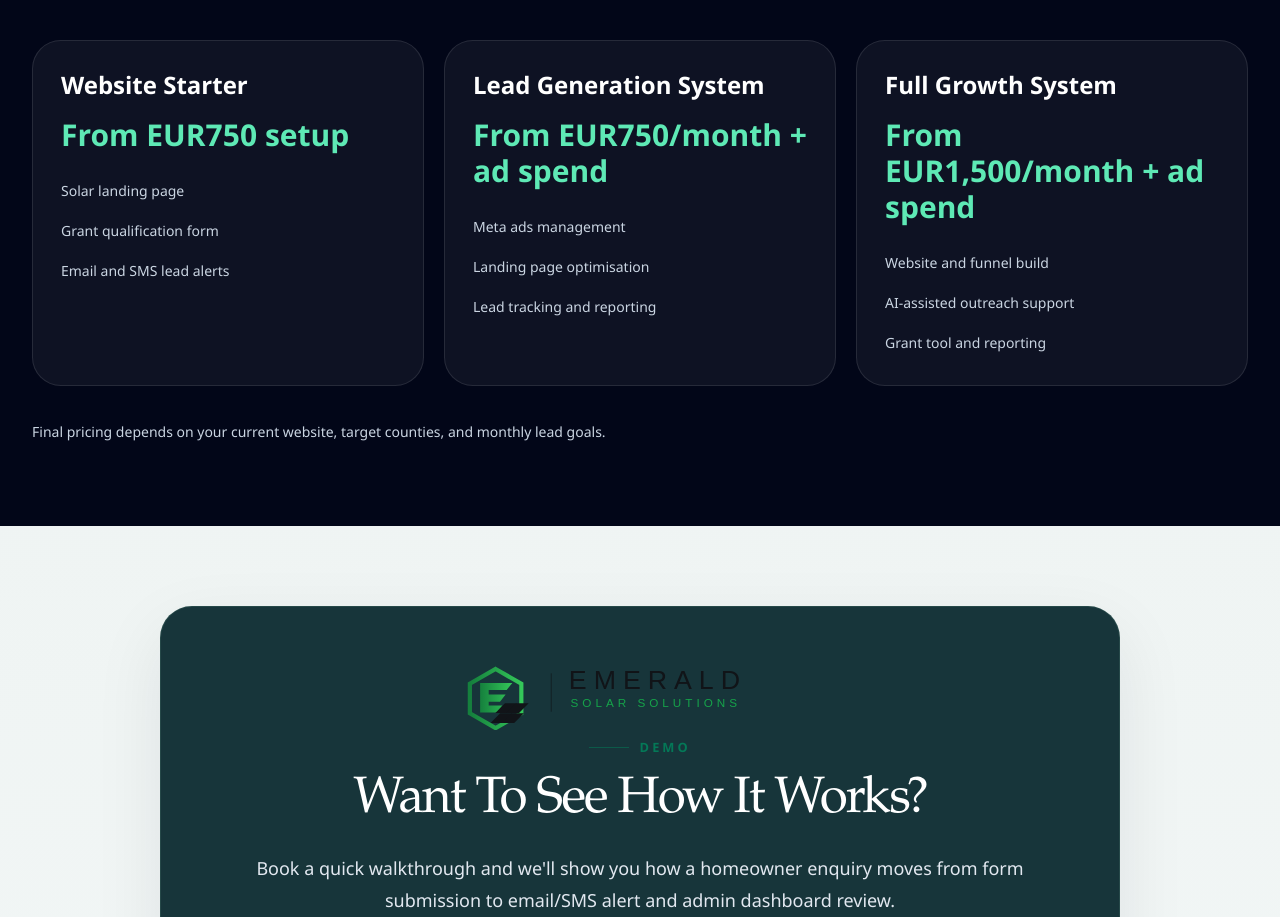
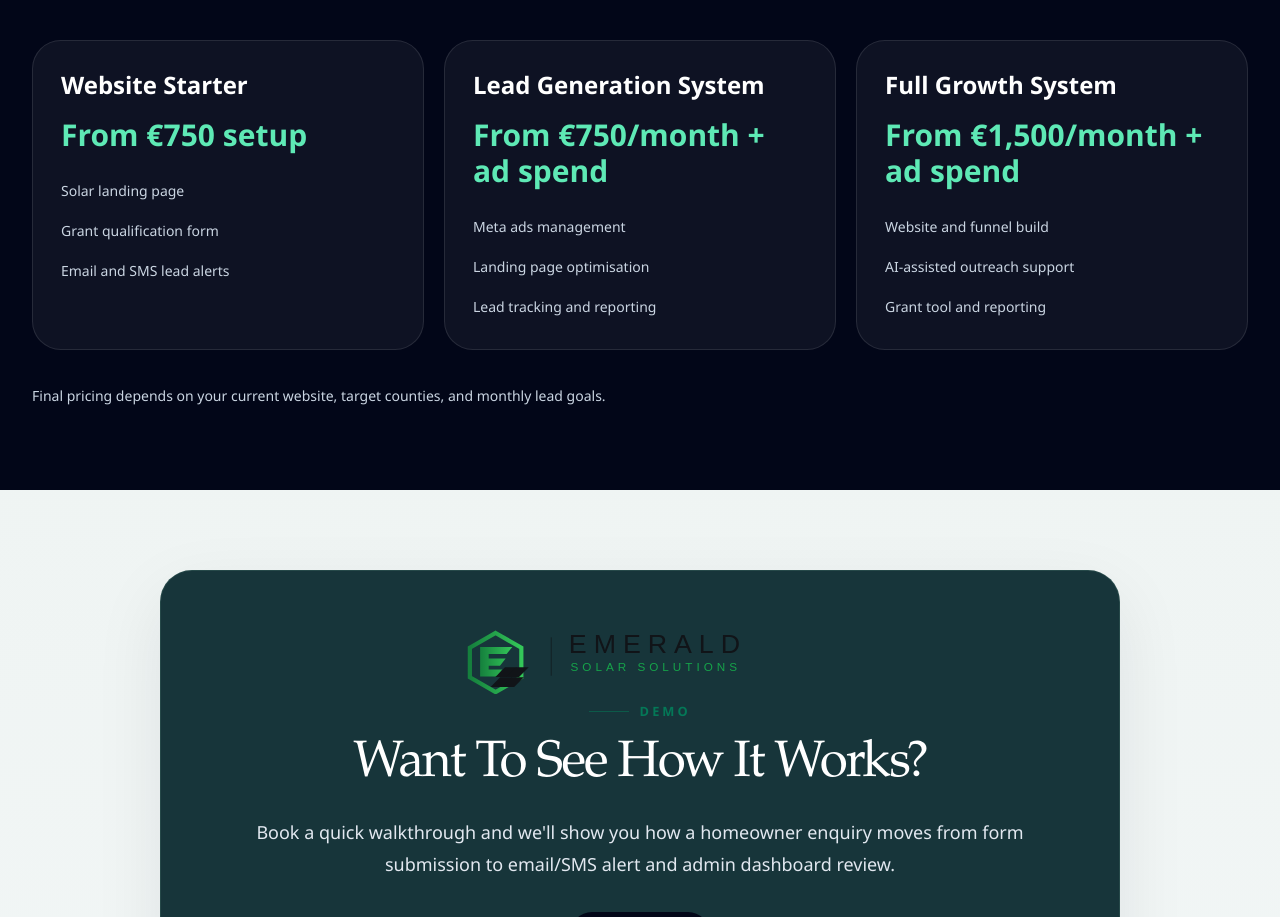
Before and after one commit to patrickm545/emerald-solar-solutions-website, a Next.js app: page / in a window 1280 px wide. Shown: the part 4743-5660 px from the top of the page. Built offline with nearby package versions, Linux system fonts and the light colour scheme.

Commit message:
update website

```diff
--- a/app/page.tsx
+++ b/app/page.tsx
@@ -35,7 +35,7 @@ const serviceCards = [
 const pricingCards = [
   {
     name: "Website Starter",
-    price: "From EUR750 setup",
+    price: "From €750 setup",
     includes: [
       "Solar landing page",
       "Grant qualification form",
@@ -44,7 +44,7 @@ const pricingCards = [
   },
   {
     name: "Lead Generation System",
-    price: "From EUR750/month + ad spend",
+    price: "From €750/month + ad spend",
     includes: [
       "Meta ads management",
       "Landing page optimisation",
@@ -53,7 +53,7 @@ const pricingCards = [
   },
   {
     name: "Full Growth System",
-    price: "From EUR1,500/month + ad spend",
+    price: "From €1,500/month + ad spend",
     includes: [
       "Website and funnel build",
       "AI-assisted outreach support",
```
